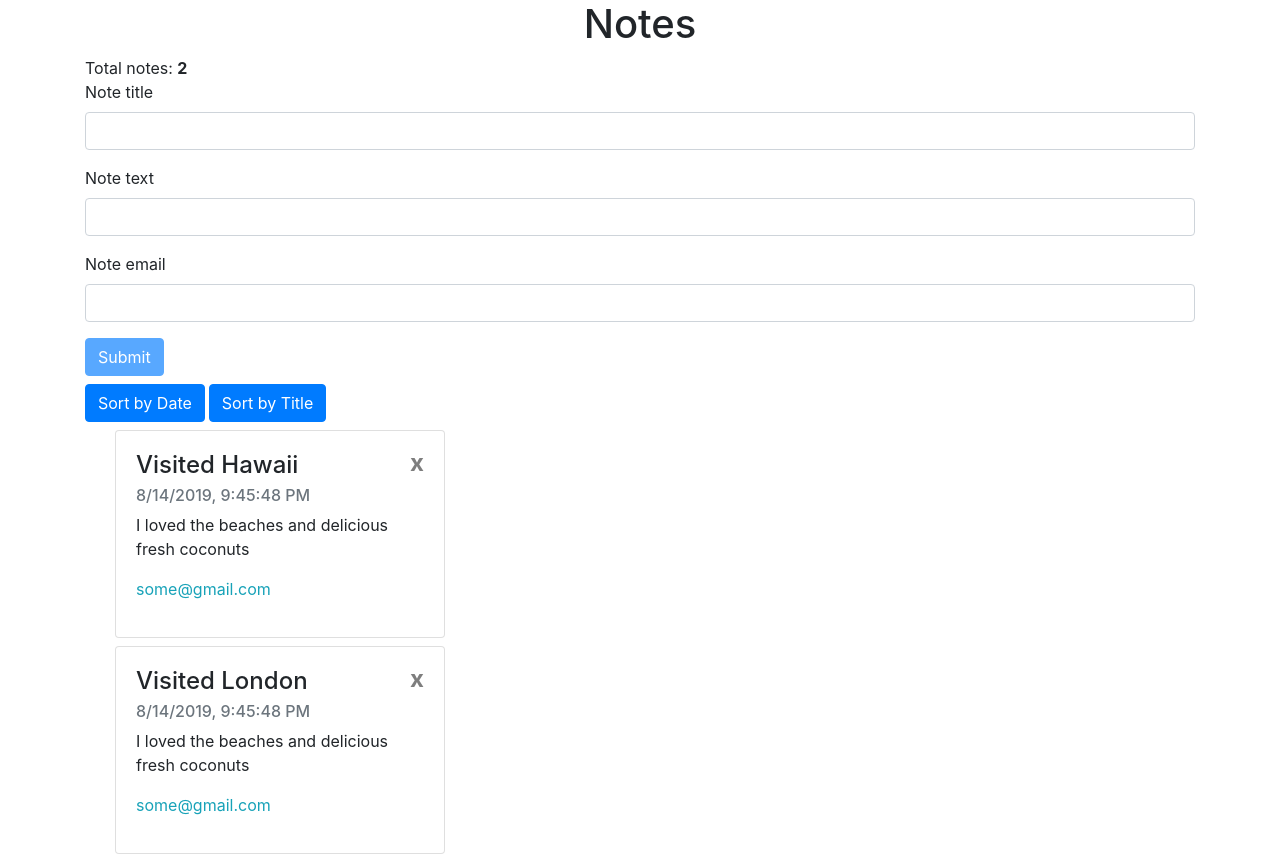
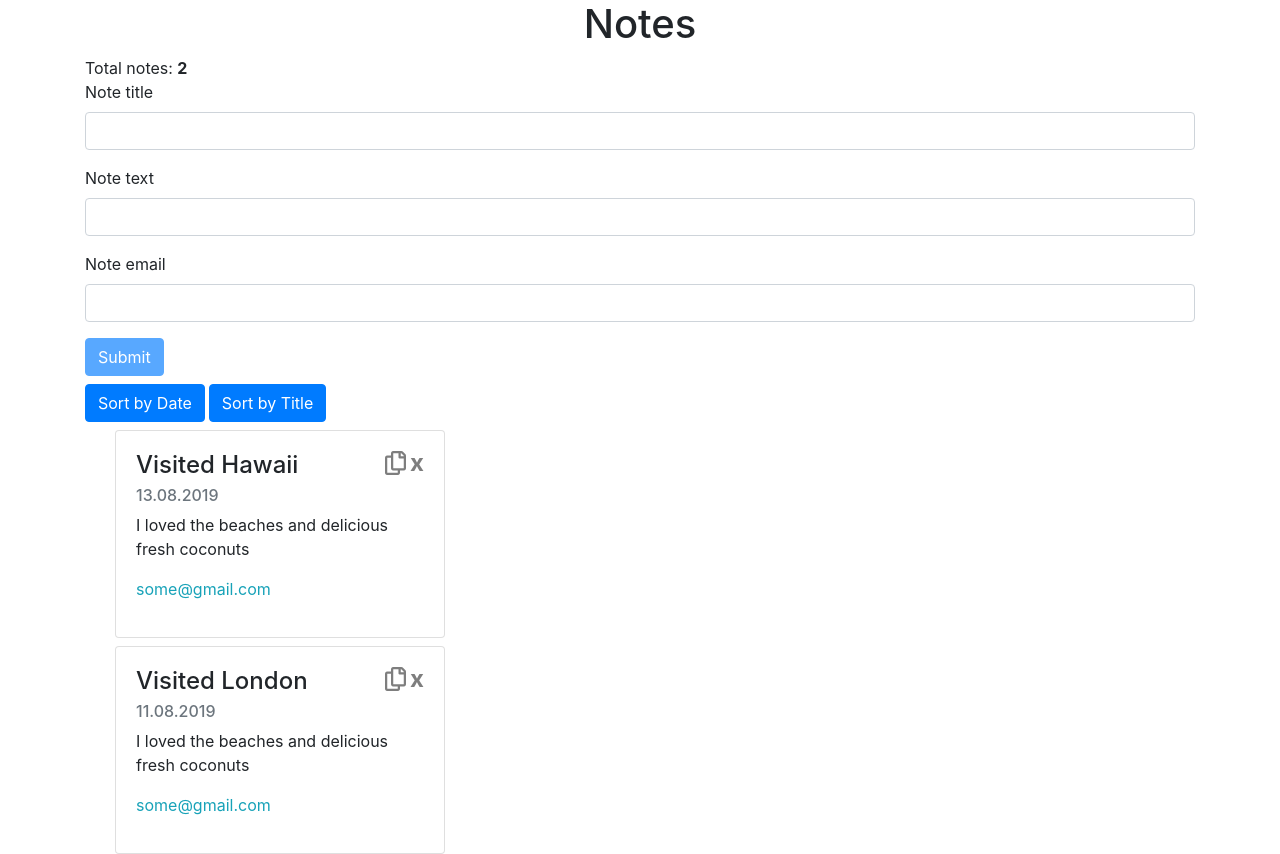
Before and after one commit to FesenkoE/VueKultProSvet, a Vue app: page / in a window 1280 px wide. Built offline with nearby package versions, Linux system fonts and the light colour scheme.

Commit message:
add copy notes

```diff
--- a/public/index.html
+++ b/public/index.html
@@ -5,6 +5,7 @@
     <meta http-equiv="X-UA-Compatible" content="IE=edge">
     <meta name="viewport" content="width=device-width,initial-scale=1.0">
     <link rel="icon" href="<%= BASE_URL %>favicon.ico">
+    <link rel="stylesheet" href="https://cdnjs.cloudflare.com/ajax/libs/font-awesome/5.9.0/css/all.css">
     <link rel="stylesheet" href="https://maxcdn.bootstrapcdn.com/bootstrap/4.0.0/css/bootstrap.min.css"
           integrity="sha384-Gn5384xqQ1aoWXA+058RXPxPg6fy4IWvTNh0E263XmFcJlSAwiGgFAW/dAiS6JXm" crossorigin="anonymous">
     <script
--- a/src/components/Notes.vue
+++ b/src/components/Notes.vue
@@ -36,8 +36,8 @@
         </div>
         <div class="col-sm-12 mt-2">
             <div class="row">
-                <button class="btn btn-primary mr-1">Sort by Date</button>
-                <button class="btn btn-primary">Sort by Title</button>
+                <button class="btn btn-primary mr-1" @click="sortByDate">Sort by Date</button>
+                <button class="btn btn-primary" @click="sortByTitle">Sort by Title</button>
             </div>
         </div>
         <div class="col-sm-12">
@@ -45,12 +45,14 @@
                 <div class="card mt-2">
                     <div class="card-body">
                         <button class="close" @click="removeNote(index)">x</button>
+                        <button class="close mr-1" @click="copyNote(index)"><i class="far fa-copy"></i></button>
                         <h4 class="card-title">{{ note.title }}</h4>
                         <h6 class="card-subtitle mb-2 text-muted">
                             {{ note.date }}
                         </h6>
                         <p class="card-text">{{ note.text }}</p>
                         <p class="text-info"> {{ note.email }} </p>
+                        <span class="close">{{ note.description }}</span>
                     </div>
                 </div>
             </div>
@@ -76,13 +78,13 @@
                         title: 'Visited Hawaii',
                         text: 'I loved the beaches and delicious fresh coconuts',
                         email: 'some@gmail.com',
-                        date: new Date(Date.now()).toLocaleString(),
+                        date: '13.08.2019',
                     },
                     {
                         title: 'Visited London',
                         text: 'I loved the beaches and delicious fresh coconuts',
                         email: 'some@gmail.com',
-                        date: new Date(Date.now()).toLocaleString(),
+                        date: '11.08.2019',
                     },
                 ],
                 isButtonDisabled: true,
@@ -99,7 +101,7 @@
                     text,
                     title,
                     email,
-                    date: new Date(Date.now()).toLocaleString(),
+                    date: this.formatDate(),
                 });
                 this.note.title = '';
                 this.note.text = '';
@@ -110,6 +112,34 @@
                 this.notes.splice(index, 1);
                 this.note.count = this.notes.length;
             },
+            copyNote(index) {
+                this.notes.push({
+                    text: this.notes[index].text,
+                    title: this.notes[index].title,
+                    email: this.notes[index].email,
+                    date: this.formatDate(),
+                    description: 'copy'
+                });
+            },
+            sortByTitle() {
+                this.notes.sort(function(a, b) {
+                    if(a.title < b.title) { return -1; }
+                    if(a.title > b.title) { return 1; }
+                    return 0;
+                });
+            },
+            sortByDate() {
+                this.notes.sort(function(a, b) {
+                    if(a.date < b.date) { return -1; }
+                    if(a.date > b.date) { return 1; }
+                    return 0;
+                });
+            },
+            formatDate() {
+                let now = new Date();
+                let month = now.getMonth() < 10 ? '0' + now.getMonth() : now.getMonth();
+                return now.getDate() + '.' + month + '.' + now.getFullYear();
+            }
         },
         created() {
             this.note.count = this.notes.length;
```
